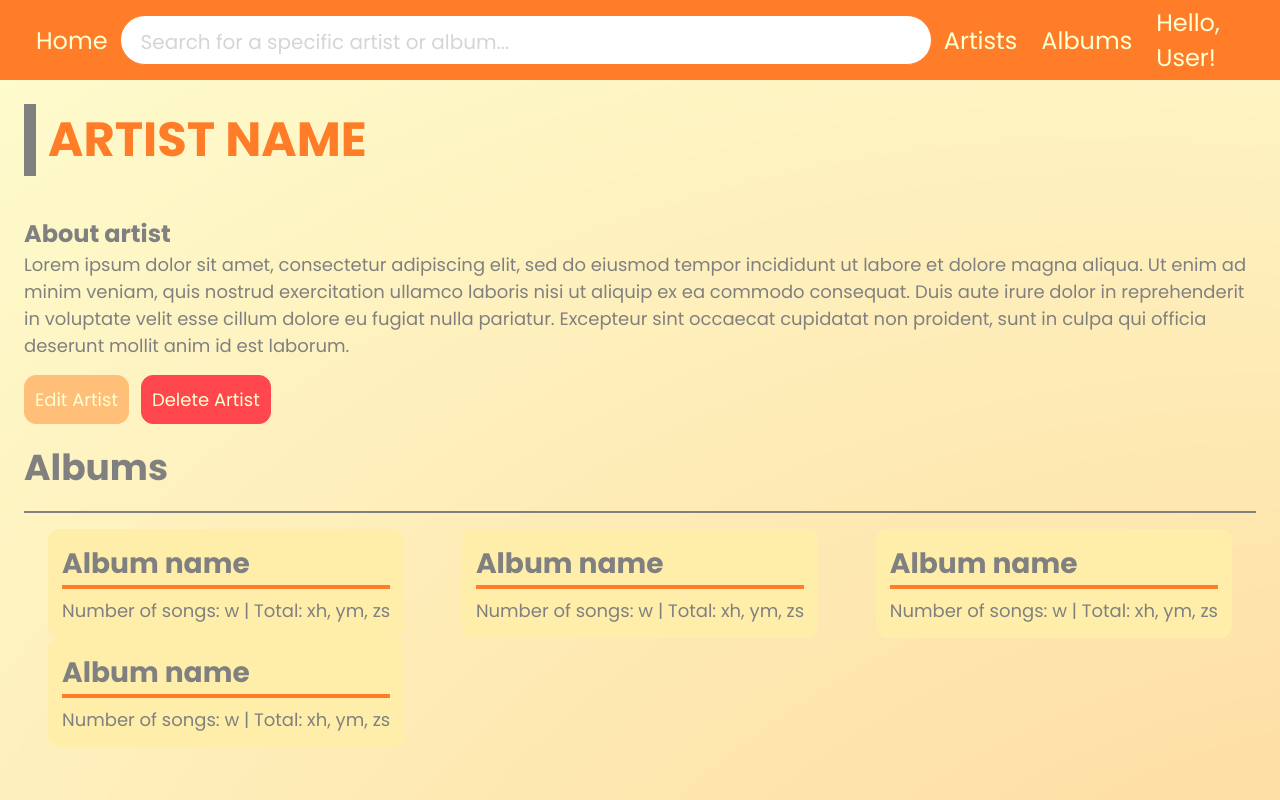
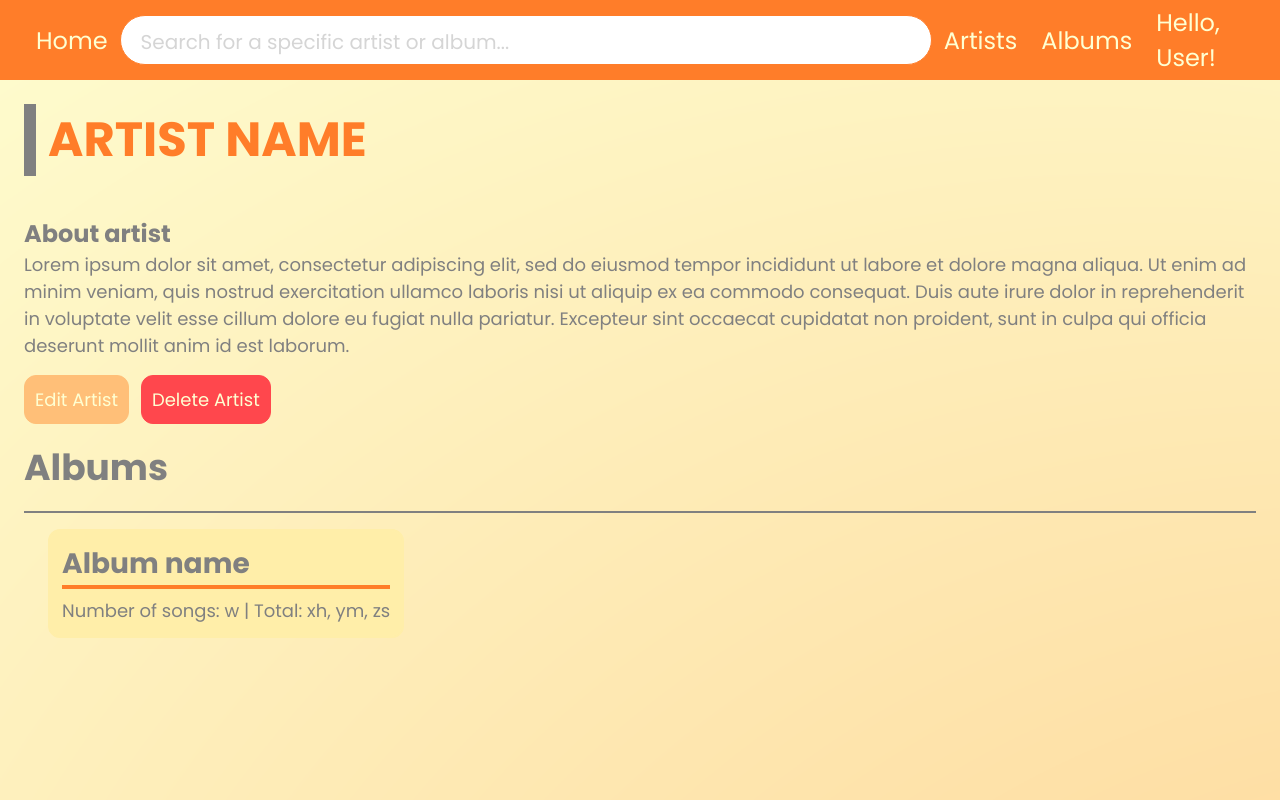
Before and after one commit to franci-andreea/music-digital-library-assesment, a React (Vite) app: page /artist in a window 1280 px wide. Shown: the top 800 px of the page. Built offline with nearby package versions, Linux system fonts and the light colour scheme.

Commit message:
create a new component for an artist's list of albums

```diff
--- /dev/null
+++ b/src/components/artist_albums_list/ArtistAlbumsList.jsx
@@ -0,0 +1,13 @@
+import './ArtistAlbumsList.scss'
+
+export default function ArtistAlbumsList() {
+    return (
+        <div id='artist-albums-wrapper'>
+            <div className='artist-album-bubble'>
+                <h3>Album name</h3>
+                <hr className='line' />
+                <p>Number of songs: w | Total: xh, ym, zs </p>
+            </div>
+        </div>
+    )
+}
--- /dev/null
+++ b/src/components/artist_albums_list/ArtistAlbumsList.scss
@@ -0,0 +1,25 @@
+@import '../../scss/colors.scss';
+
+#artist-albums-wrapper {
+    display: flex;
+    flex-wrap: wrap;
+    justify-content: space-between;
+    margin-left: 24px;
+    margin-right: 24px;
+}
+
+.artist-album-bubble {
+    display: flex;
+    flex-direction: column;
+    border: solid 2px $yellow;
+    border-radius: 12px;
+    background-color: $yellow;
+    padding: 12px;
+
+    transition: transform .2s;
+
+    &:hover {
+        transform: scale(1.2);
+        cursor: pointer;
+    }
+}
--- a/src/pages/artists/ViewArtistPage.jsx
+++ b/src/pages/artists/ViewArtistPage.jsx
@@ -1,9 +1,10 @@
+import ArtistAlbumsList from '../../components/artist_albums_list/ArtistAlbumsList'
 import Footer from '../../components/footer/Footer'
 import Header from '../../components/header/Header'
 import './ViewArtistPage.scss'
 
 export default function ViewArtistPage() {
-    return(
+    return (
         <div>
             <Header />
             <div id='artist-page-wrapper'>
@@ -30,33 +31,7 @@ export default function ViewArtistPage() {
 
                 <h2>Albums</h2>
                 <hr id='album-line'></hr>
-                <div id='artist-albums-wrapper'>
-                    <div className='artist-album-bubble'>
-                        <h3>Album name</h3>
-                        <hr className='line'/>
-                        <p>Number of songs: w | Total: xh, ym, zs </p>
-                    </div>
-
-                    <div className='artist-album-bubble'>
-                        <h3>Album name</h3>
-                        <hr className='line'/>
-                        <p>Number of songs: w | Total: xh, ym, zs </p>
-                    </div>
-
-                    <div className='artist-album-bubble'>
-                        <h3>Album name</h3>
-                        <hr className='line'/>
-                        <p>Number of songs: w | Total: xh, ym, zs </p>
-                    </div>
-
-                    <div className='artist-album-bubble'>
-                        <h3>Album name</h3>
-                        <hr className='line'/>
-                        <p>Number of songs: w | Total: xh, ym, zs </p>
-                    </div>
-                </div>
-
-
+                <ArtistAlbumsList />
             </div>
             <Footer />
         </div>
--- a/src/pages/artists/ViewArtistPage.scss
+++ b/src/pages/artists/ViewArtistPage.scss
@@ -31,27 +31,3 @@
 #album-line {
     border: 1px solid $grey;
 }
-
-#artist-albums-wrapper {
-    display: flex;
-    flex-wrap: wrap;
-    justify-content: space-between;
-    margin-left: 24px;
-    margin-right: 24px;
-}
-
-.artist-album-bubble {
-    display: flex;
-    flex-direction: column;
-    border: solid 2px $yellow;
-    border-radius: 12px;
-    background-color: $yellow;
-    padding: 12px;
-
-    transition: transform .2s;
-
-    &:hover {
-        transform: scale(1.2);
-        cursor: pointer;
-    }
-}
```
